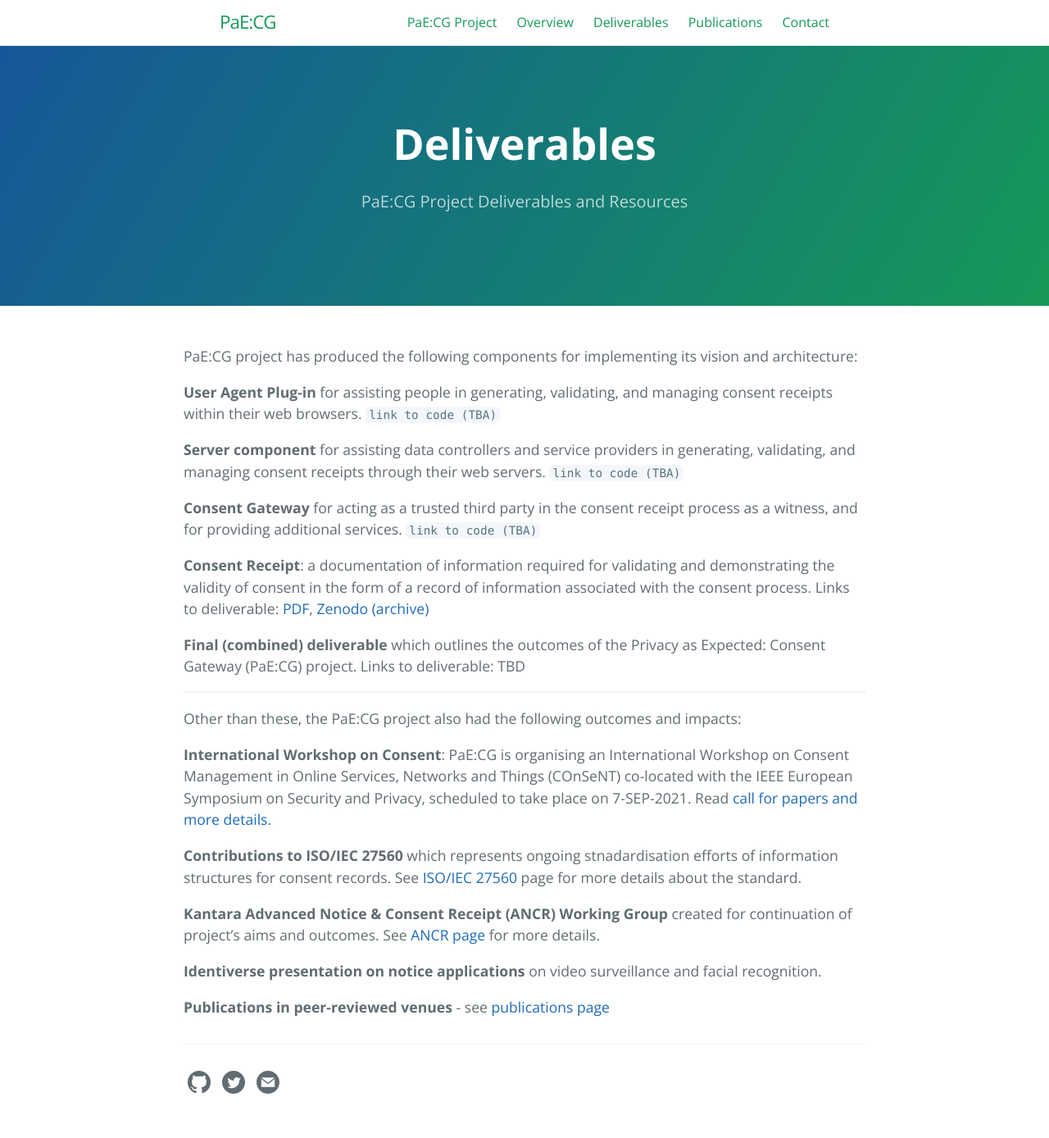
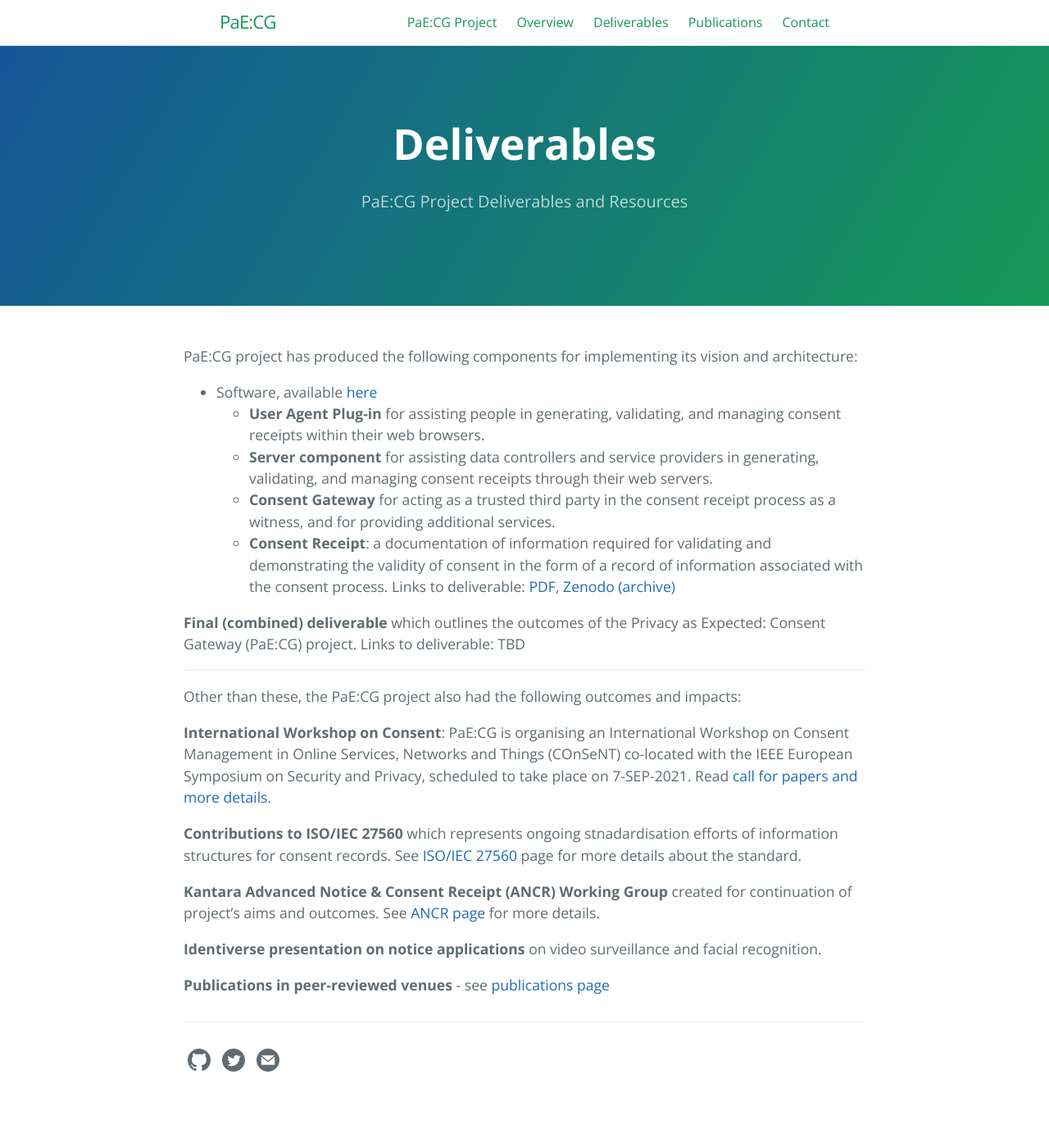
Before and after one commit to PAECG/paecg.github.io, a Jekyll site: the page built from deliverables.md, in a window 1280 px wide. Shown: the whole page at 82% size. Built offline with Jekyll 4.4.1, drawn with Linux system fonts in a browser that asks for light colours; after the commit the page ends 1361 px from its top, so only the background shows below that.

Commit message:
added link to github and created bullets

```diff
--- a/deliverables.md
+++ b/deliverables.md
@@ -8,13 +8,11 @@ order: 2
 ---
 PaE:CG project has produced the following components for implementing its vision and architecture:
 
-**User Agent Plug-in** for assisting people in generating, validating, and managing consent receipts within their web browsers. `link to code (TBA)`
-
-**Server component** for assisting data controllers and service providers in generating, validating, and managing consent receipts through their web servers. `link to code (TBA)`
-
-**Consent Gateway** for acting as a trusted third party in the consent receipt process as a witness, and for providing additional services. `link to code (TBA)`
-
-**Consent Receipt**: a documentation of information required for validating and demonstrating the validity of consent in the form of a record of information associated with the consent process. Links to deliverable: [PDF](deliverables/D2.4_Consent_Receipts.pdf), [Zenodo (archive)](https://doi.org/10.5281/zenodo.5076603 )
+* Software, available [here](https://github.com/PAECG/NGI-PaECG-public)
+  * **User Agent Plug-in** for assisting people in generating, validating, and managing consent receipts within their web browsers.
+  * **Server component** for assisting data controllers and service providers in generating, validating, and managing consent receipts through their web servers.
+  * **Consent Gateway** for acting as a trusted third party in the consent receipt process as a witness, and for providing additional services.
+  * **Consent Receipt**: a documentation of information required for validating and demonstrating the validity of consent in the form of a record of information associated with the consent process. Links to deliverable: [PDF](deliverables/D2.4_Consent_Receipts.pdf), [Zenodo (archive)](https://doi.org/10.5281/zenodo.5076603 )
 
 **Final (combined) deliverable** which outlines the outcomes of the Privacy as Expected: Consent Gateway (PaE:CG) project. Links to deliverable: TBD
 
```
